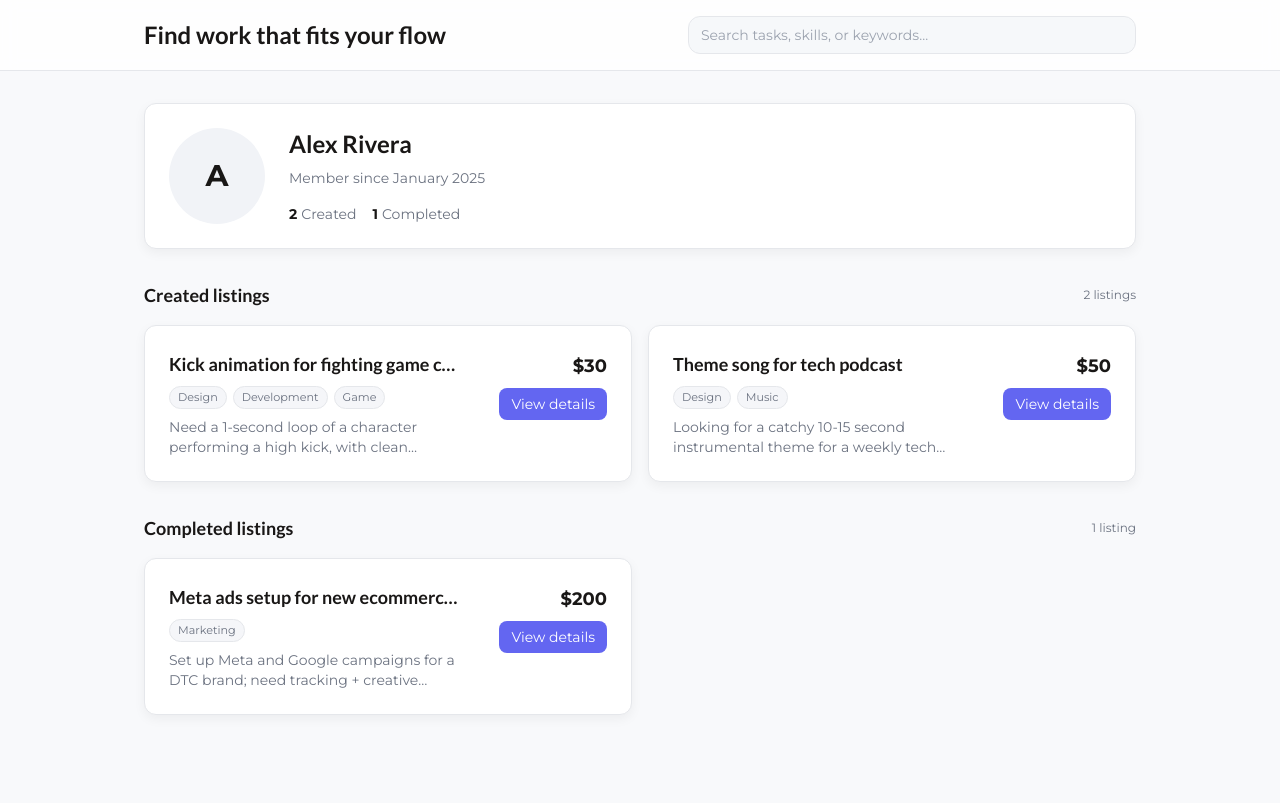
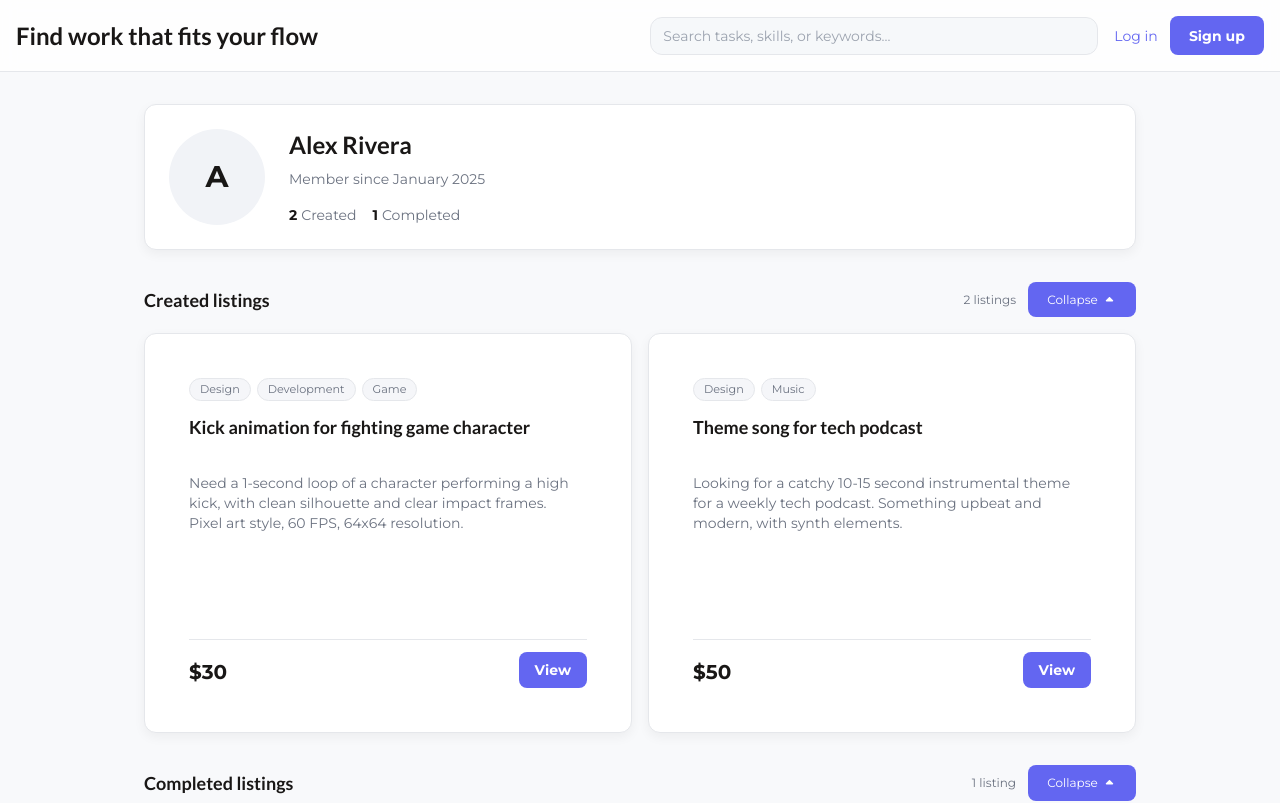
Before and after one commit to JG-JustGrinding/task-marketplace, a Next.js app: page /profile/1 in a window 1280 px wide. Shown: the top 803 px of the page. Built offline with nearby package versions, Linux system fonts and the light colour scheme.

Commit message:
changed sign in with google button, changed home page design, added login/signup/profile design in header, added expand and collapse options on profile page

```diff
--- a/package.json
+++ b/package.json
@@ -9,6 +9,9 @@
     "lint": "eslint"
   },
   "dependencies": {
+    "@fortawesome/fontawesome-svg-core": "^7.2.0",
+    "@fortawesome/free-solid-svg-icons": "^7.2.0",
+    "@fortawesome/react-fontawesome": "^3.2.0",
     "next": "16.1.6",
     "react": "19.2.3",
     "react-dom": "19.2.3"
--- a/src/app/globals.css
+++ b/src/app/globals.css
@@ -103,7 +103,7 @@ button:not(.uncolored):hover {
 .btn-outline {
   background-color: transparent;
   color: var(--accent-primary);
-  border: 1px solid var(--accent-primary);
+  border: 1px solid var(--accent-primary) !important;
 }
 
 .btn-outline:hover {
@@ -139,6 +139,25 @@ h1, h2, h3, h4, h5, h6, .title-font {
   font-family: var(--font-lato), sans-serif;
 }
 
+/* Scrollbar styles */
+.scrollbar-thin::-webkit-scrollbar {
+  width: 6px;
+}
+
+.scrollbar-thin::-webkit-scrollbar-track {
+  background: var(--bg-muted);
+  border-radius: 3px;
+}
+
+.scrollbar-thin::-webkit-scrollbar-thumb {
+  background: var(--border-color);
+  border-radius: 3px;
+}
+
+.scrollbar-thin::-webkit-scrollbar-thumb:hover {
+  background: var(--text-muted);
+}
+
 .bold {
   font-weight: 700;
 }
--- a/src/app/login/page.tsx
+++ b/src/app/login/page.tsx
@@ -100,7 +100,7 @@ export default function LoginPage() {
 
 						<button
 							type="button"
-							className="w-full rounded-lg px-4 py-2 text-sm font-semibold body-font transition-colors btn-outline flex items-center justify-center gap-2"
+							className="btn-outline uncolored w-full rounded-lg px-4 py-2 text-sm font-semibold body-font transition-colors btn-outline flex items-center justify-center gap-2"
 							aria-label="Log in with Google account"
 						>
 							<img
--- a/src/app/profile/[id]/page.tsx
+++ b/src/app/profile/[id]/page.tsx
@@ -1,10 +1,16 @@
 "use client";
 
+import { useState } from "react";
 import Header from "@/components/Header";
 import ListingCard from "@/components/ListingCard";
 import { LISTINGS } from "@/data/listings";
+import { FontAwesomeIcon } from '@fortawesome/react-fontawesome';
+import { faCaretDown } from '@fortawesome/free-solid-svg-icons';
 
 export default function ProfilePage() {
+  const [createdExpanded, setCreatedExpanded] = useState(true);
+  const [completedExpanded, setCompletedExpanded] = useState(true);
+
   // Mock user data for design
   const userName = "Alex Rivera";
   const userInitial = userName.charAt(0);
@@ -59,11 +65,28 @@ export default function ProfilePage() {
         <section className="space-y-4">
           <div className="flex items-center justify-between">
             <h2 className="text-lg font-semibold">Created listings</h2>
+            <div className="flex items-center gap-3">
               <span className="text-xs text-[var(--text-secondary)]">
                 {createdListings.length} {createdListings.length === 1 ? 'listing' : 'listings'}
               </span>
+              <button
+                type="button"
+                onClick={() => setCreatedExpanded((prev) => !prev)}
+                className="flex items-center gap-1 text-xs font-medium text-[var(--text-secondary)] transition"
+                aria-expanded={createdExpanded}
+                aria-controls="created-listings"
+              >
+                {createdExpanded ? "Collapse" : "Expand"}
+                <FontAwesomeIcon
+                  icon={faCaretDown}
+                  className={`text-xs transition-transform ${createdExpanded ? "rotate-180" : "rotate-0"}`}
+                />
+              </button>
+            </div>
           </div>
 
+          {createdExpanded && (
+            <div id="created-listings">
               {createdListings.length > 0 ? (
                 <div className="grid grid-cols-1 md:grid-cols-2 gap-4">
                   {createdListings.map((listing) => (
@@ -77,17 +100,36 @@ export default function ProfilePage() {
                   </p>
                 </div>
               )}
+            </div>
+          )}
         </section>
 
         {/* Completed Listings */}
         <section className="space-y-4">
           <div className="flex items-center justify-between">
             <h2 className="text-lg font-semibold">Completed listings</h2>
+            <div className="flex items-center gap-3">
               <span className="text-xs text-[var(--text-secondary)]">
                 {completedListings.length} {completedListings.length === 1 ? 'listing' : 'listings'}
               </span>
+              <button
+                type="button"
+                onClick={() => setCompletedExpanded((prev) => !prev)}
+                className="flex items-center gap-1 text-xs font-medium text-[var(--text-secondary)] transition"
+                aria-expanded={completedExpanded}
+                aria-controls="completed-listings"
+              >
+                {completedExpanded ? "Collapse" : "Expand"}
+                <FontAwesomeIcon
+                  icon={faCaretDown}
+                  className={`text-xs transition-transform ${completedExpanded ? "rotate-180" : "rotate-0"}`}
+                />
+              </button>
+            </div>
           </div>
 
+          {completedExpanded && (
+            <div id="completed-listings">
               {completedListings.length > 0 ? (
                 <div className="grid grid-cols-1 md:grid-cols-2 gap-4">
                   {completedListings.map((listing) => (
@@ -101,6 +143,8 @@ export default function ProfilePage() {
                   </p>
                 </div>
               )}
+            </div>
+          )}
         </section>
       </main>
     </div>
--- a/src/app/signup/page.tsx
+++ b/src/app/signup/page.tsx
@@ -143,7 +143,7 @@ export default function SignupPage() {
 
 						<button
 							type="button"
-							className="w-full rounded-lg px-4 py-2 text-sm font-semibold body-font transition-colors btn-outline flex items-center justify-center gap-2"
+							className="btn-outline uncolored w-full rounded-lg px-4 py-2 text-sm font-semibold body-font transition-colors btn-outline flex items-center justify-center gap-2"
 							aria-label="Sign up with Google account"
 						>
 							<img
--- a/src/components/CategoryFilters.tsx
+++ b/src/components/CategoryFilters.tsx
@@ -21,7 +21,7 @@ export default function CategoryFilters({
 }: CategoryFiltersProps) {
   return (
     <section className="w-full border-b border-[var(--border-color)] bg-[var(--bg-primary)]/90">
-      <div className="mx-auto max-w-5xl px-4 py-3 flex flex-wrap items-center gap-2">
+      <div className="mx-auto max-w-7xl px-4 py-3 flex flex-wrap items-center gap-2">
         {CATEGORIES.map((category) => {
           const isActive = activeCategory === category || (activeCategory === "All" && category === "All");
 
--- a/src/components/Header.tsx
+++ b/src/components/Header.tsx
@@ -10,6 +10,11 @@ interface HeaderProps {
 export default function Header({ search, onSearchChange }: HeaderProps) {
   const [localSearch, setLocalSearch] = useState(search);
 
+  // Mock auth state - in a real app, this would come from auth context/session
+  const isLoggedIn = false; // Change to true to see logged-in state
+  const userName = "Alex Rivera";
+  const userInitial = userName.charAt(0);
+
   const handleChange = (value: string) => {
     setLocalSearch(value);
     onSearchChange(value);
@@ -17,7 +22,7 @@ export default function Header({ search, onSearchChange }: HeaderProps) {
 
   return (
     <header className="w-full border-b border-[var(--border-color)] bg-[var(--bg-secondary)]/80 backdrop-blur-sm sticky top-0 z-20">
-      <div className="mx-auto max-w-5xl px-4 py-4 flex items-center justify-between gap-4">
+      <div className="mx-auto max-w-7xl px-4 py-4 flex items-center justify-between gap-4">
         <div className="flex flex-col">
           <span className="text-xs font-medium text-[var(--accent-primary)] uppercase tracking-[0.16em]">
             <b>{process.env.NEXT_PUBLIC_SITE_NAME}</b>
@@ -38,6 +43,32 @@ export default function Header({ search, onSearchChange }: HeaderProps) {
             />
           </div>
         </div>
+
+        {/* Auth Section */}
+        <div className="flex items-center gap-3">
+          {isLoggedIn ? (
+            <a
+              href="/profile/1"
+              className="flex items-center gap-2 hover:opacity-80 transition-opacity"
+              aria-label={`Go to ${userName}'s profile`}
+            >
+              <div className="h-9 w-9 rounded-full bg-[var(--accent-primary)] flex items-center justify-center text-sm font-semibold text-white">
+                {userInitial}
+              </div>
+            </a>
+          ) : (
+            <>
+              <a href="/login" className="text-sm font-medium body-font hover:opacity-80 transition-opacity">
+                Log in
+              </a>
+              <a href="/signup">
+                <button className="text-sm font-semibold body-font px-4 py-2">
+                  Sign up
+                </button>
+              </a>
+            </>
+          )}
+        </div>
       </div>
     </header>
   );
--- a/src/components/ListingCard.tsx
+++ b/src/components/ListingCard.tsx
@@ -5,6 +5,7 @@ interface Listing {
   description?: string;
   price: number;
   currency?: string;
+  images?: string[];
 }
 
 interface ListingCardProps {
@@ -13,48 +14,56 @@ interface ListingCardProps {
 
 export default function ListingCard({ listing }: ListingCardProps) {
   const { title, categories, description, price, currency = "USD" } = listing;
+  const thumbnail = listing.images?.[0] || "https://placehold.co/600x340/e5e7eb/6b7280?text=Task+Preview";
 
   return (
-    <article className="card flex flex-col gap-3 md:flex-row md:items-start">
-      <div className="flex-1 min-w-0 space-y-2">
-        <h2 className="text-base md:text-lg font-semibold text-[var(--text-primary)] truncate">
-          {title}
-        </h2>
+    <article className="card flex flex-col overflow-hidden hover:shadow-lg transition-shadow duration-200 min-h-[400px]">
 
-        <div className="flex flex-wrap items-center gap-1.5">
-          {categories.map((cat) => (
+
+      {/* Content */}
+      <div className="flex flex-col flex-1 p-5">
+        {/* Categories */}
+        <div className="flex flex-wrap items-center gap-1.5 mb-3">
+          {categories.slice(0, 3).map((cat) => (
             <span
               key={cat}
-              className="inline-flex items-center rounded-full border border-[var(--border-color)] bg-[var(--bg-muted)]/70 px-2 py-0.5 text-[0.7rem] font-medium text-[var(--text-secondary)]"
+              className="inline-flex items-center rounded-full border border-[var(--border-color)] bg-[var(--bg-muted)]/70 px-2.5 py-0.5 text-[0.7rem] font-medium text-[var(--text-secondary)]"
             >
               {cat}
             </span>
           ))}
         </div>
 
+        {/* Title */}
+        <h2 className="text-base md:text-lg font-bold text-[var(--text-primary)] mb-3 line-clamp-2 min-h-[3rem]">
+          {title}
+        </h2>
+
+        {/* Description */}
         {description && (
-          <p className="text-sm text-[var(--text-secondary)] line-clamp-3 md:line-clamp-2">
+          <div className="text-sm text-[var(--text-secondary)] mb-4 flex-1 overflow-y-auto max-h-[200px] pr-2 scrollbar-thin">
             {description}
-          </p>
+          </div>
         )}
-      </div>
 
-      <div className="mt-2 md:mt-0 md:ml-6 flex flex-col items-end justify-between gap-2">
-        <div className="text-right">
-          <span className="block text-xs uppercase tracking-[0.16em] text-[var(--text-muted)] mb-0.5">
+        {/* Footer */}
+        <div className="flex items-center justify-between pt-3 border-t border-[var(--border-color)] mt-auto">
+          <div>
+            <span className="block text-xs uppercase tracking-[0.16em] text-[var(--text-muted)] mb-1">
               <b>{process.env.NEXT_PUBLIC_REWARD_TITLE}</b>
             </span>
-          <span className="text-lg font-semibold text-[var(--text-primary)]">
+            <span className="text-xl font-bold text-[var(--text-primary)]">
               {currency === "USD" ? "$" : ""}
               {price.toLocaleString()}
             </span>
           </div>
           <a
             href={`/listing/${listing.id}`}
-          className="button px-3 py-1.5 text-xs md:text-sm rounded-lg bg-[var(--accent-primary)] text-white hover:bg-[var(--accent-hover)] text-center"
+            className="button px-4 py-2 text-sm font-semibold rounded-lg bg-[var(--accent-primary)] text-white hover:bg-[var(--accent-hover)] transition-colors"
           >
-          View details
+            View
           </a>
+        </div>
       </div>
     </article>
   );
```
Also changed, not shown: src/app/page.tsx (+6 -6 lines), 1 other file (tests, documents, lock files or other folders). Lines whose indentation alone changed are shown as unchanged.
